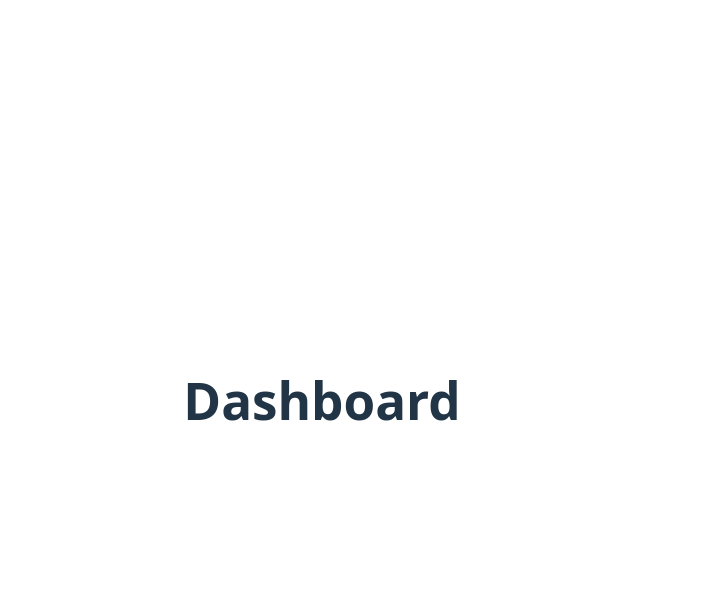
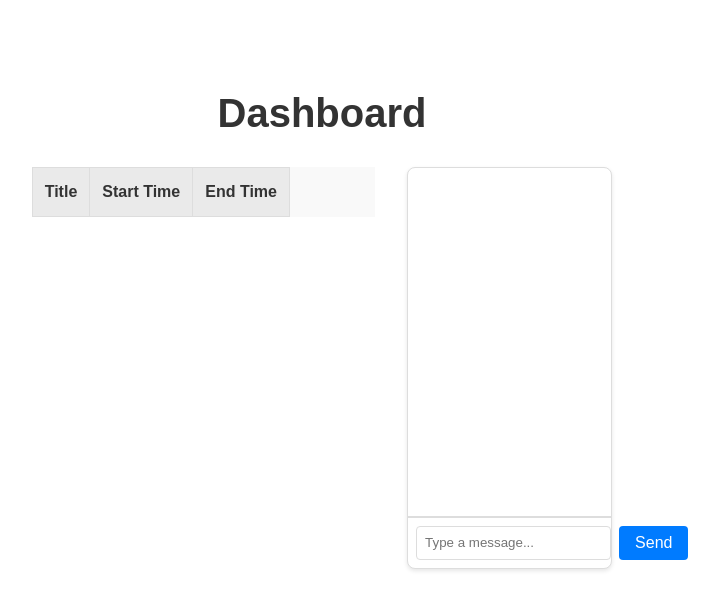
Before and after one commit to csplatti/GCalChatbot, a React (Vite) app in the folder frontend/gcalfrontend/: page /dashboard in a window 1280 px wide. Shown: the top 610 px of the page, without its empty margins (318-1037 px from the left). Built offline with nearby package versions, Linux system fonts and the light colour scheme.

Commit message:
Chat Area and Events Table Added

```diff
--- /dev/null
+++ b/frontend/gcalfrontend/src/Dashboard.css
@@ -0,0 +1,142 @@
+.dashboard {
+  padding: 2rem;
+  font-family: 'Arial', sans-serif;
+  min-height: 100vh; /* Remove background color to match the rest of the page */
+}
+
+.dashboard-title {
+  font-size: 2.5rem;
+  color: #333;
+  margin-bottom: 1rem;
+}
+
+.dashboard-subtitle {
+  font-size: 1.5rem;
+  color: #555;
+  margin-bottom: 2rem;
+}
+
+.dashboard-content {
+  display: flex;
+  gap: 2rem;
+  align-items: flex-start; /* Align the top of the chatbot and table */
+  margin-top: 2rem; /* Add margin to lower the content on the page */
+}
+
+.events-list {
+  display: flex;
+  flex-direction: column;
+  gap: 1rem;
+}
+
+.event-card {
+  border: 1px solid #ddd;
+  border-radius: 8px;
+  padding: 1rem;
+  box-shadow: 0 2px 4px rgba(0, 0, 0, 0.1);
+}
+
+.event-title {
+  font-size: 1.25rem;
+  color: #222;
+  margin-bottom: 0.5rem;
+}
+
+.event-time {
+  font-size: 1rem;
+  color: #666;
+}
+
+.events-table {
+  width: 60%; /* Adjust table width */
+  border-collapse: collapse;
+  margin: 0; /* Remove any default margin */
+  background-color: #f9f9f9; /* Slightly brighter than the page background */
+  max-height: 50vh; /* Limit table height to 50% of the viewport height */
+  overflow-y: auto; /* Add vertical scrolling if content exceeds height */
+  display: block; /* Ensure proper scrolling behavior */
+}
+
+.events-table th,
+.events-table td {
+  border: 1px solid #ddd;
+  padding: 0.75rem;
+  text-align: left;
+  background-color: #f9f9f9; /* Match the table background */
+  color: #333; /* Ensure text is visible */
+}
+
+.events-table th {
+  background-color: #eaeaea; /* Slightly darker for headers */
+  font-weight: bold;
+}
+
+.events-table tr:nth-child(even) {
+  background-color: #f2f2f2; /* Subtle contrast for alternating rows */
+}
+
+.events-table tr:hover {
+  background-color: #e0e0e0; /* Slightly darker gray for hover */
+}
+
+.chatbot {
+  width: 35%; /* Adjust chatbot width */
+  height: 50vh; /* Match the height of the table */
+  display: flex;
+  flex-direction: column;
+  margin: 0; /* Remove any default margin */
+  border: 1px solid #ddd;
+  border-radius: 8px;
+  background-color: #ffffff;
+  box-shadow: 0 2px 4px rgba(0, 0, 0, 0.1);
+}
+
+.chatbot-messages {
+  flex: 1;
+  padding: 1rem;
+  overflow-y: auto;
+  border-bottom: 1px solid #ddd;
+}
+
+.chatbot-message {
+  margin-bottom: 1rem;
+  padding: 0.5rem;
+  border-radius: 4px;
+}
+
+.user-message {
+  background-color: #d1e7dd;
+  align-self: flex-end;
+}
+
+.bot-message {
+  background-color: #f8d7da;
+  align-self: flex-start;
+}
+
+.chatbot-input {
+  display: flex;
+  padding: 0.5rem;
+  border-top: 1px solid #ddd;
+}
+
+.chatbot-input input {
+  flex: 1;
+  padding: 0.5rem;
+  border: 1px solid #ddd;
+  border-radius: 4px;
+}
+
+.chatbot-input button {
+  margin-left: 0.5rem;
+  padding: 0.5rem 1rem;
+  background-color: #007bff;
+  color: #fff;
+  border: none;
+  border-radius: 4px;
+  cursor: pointer;
+}
+
+.chatbot-input button:hover {
+  background-color: #0056b3;
+}
--- a/frontend/gcalfrontend/src/Dashboard.jsx
+++ b/frontend/gcalfrontend/src/Dashboard.jsx
@@ -1,6 +1,11 @@
-import { useEffect } from 'react';
+import { useEffect, useState } from 'react';
+import './Dashboard.css'; // Import the CSS file for styling
 
 function Dashboard() {
+  const [events, setEvents] = useState([]); // State to store calendar events
+  const [messages, setMessages] = useState([]); // State to store chatbot messages
+  const [input, setInput] = useState(''); // State for chatbot input
+
   useEffect(() => {
     const token = localStorage.getItem('oauthToken'); // Retrieve the token from localStorage
     if (token) {
@@ -29,6 +34,7 @@ function Dashboard() {
         })
         .then(data => {
           console.log('Calendar Events (Next Month):', data.items); // Log the events to the console
+          setEvents(data.items); // Update the state with the fetched events
         })
         .catch(error => {
           console.error('Error fetching calendar events:', error);
@@ -38,9 +44,68 @@ function Dashboard() {
     }
   }, []); // Run once when the component mounts
 
+  const handleSendMessage = () => {
+    if (input.trim()) {
+      setMessages([...messages, { sender: 'user', text: input }]);
+      setInput('');
+      // Simulate chatbot response
+      setTimeout(() => {
+        setMessages(prev => [...prev, { sender: 'bot', text: 'This is a simulated response.' }]);
+      }, 1000);
+    }
+  };
+
+  const handleKeyPress = (e) => {
+    if (e.key === 'Enter') {
+      handleSendMessage();
+    }
+  };
+
   return (
-    <div>
-      <h1>Dashboard</h1>
+    <div className="dashboard">
+      <h1 className="dashboard-title">Dashboard</h1>
+      <div className="dashboard-content">
+        <table className="events-table">
+          <thead>
+            <tr>
+              <th>Title</th>
+              <th>Start Time</th>
+              <th>End Time</th>
+            </tr>
+          </thead>
+          <tbody>
+            {events.map(event => (
+              <tr key={event.id}>
+                <td>{event.summary || 'No Title'}</td>
+                <td>{event.start?.dateTime || event.start?.date}</td>
+                <td>{event.end?.dateTime || event.end?.date}</td>
+              </tr>
+            ))}
+          </tbody>
+        </table>
+        <div className="chatbot">
+          <div className="chatbot-messages">
+            {messages.map((message, index) => (
+              <div
+                key={index}
+                className={`chatbot-message ${message.sender === 'user' ? 'user-message' : 'bot-message'}`}
+              >
+                {message.text}
+              </div>
+            ))}
+          </div>
+          <div className="chatbot-input">
+            <input
+              type="text"
+              value={input}
+              onChange={e => setInput(e.target.value)}
+              onKeyPress={handleKeyPress} // Handle "Enter" key press
+              placeholder="Type a message..."
+            />
+            <button onClick={handleSendMessage}>Send</button>
+          </div>
+        </div>
+      </div>
     </div>
   );
 }
```
